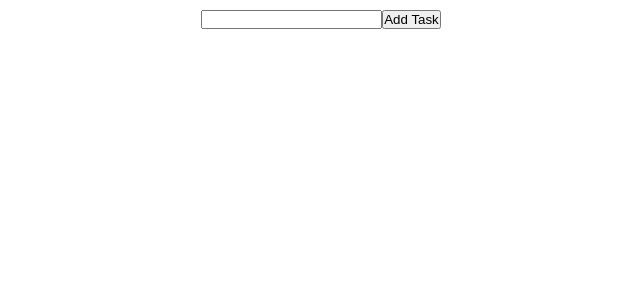
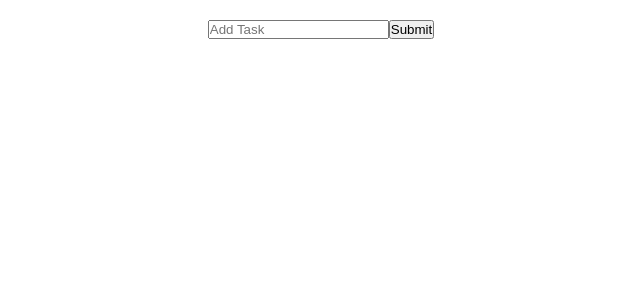
Before and after one commit to KonstantinChuper/first-react-app, a React (Create React App) app: page / in a window 1280 px wide. Shown: the top 300 px of the page, without its empty margins (319-959 px from the left). Built offline with nearby package versions, Linux system fonts and the light colour scheme.

Commit message:
training

```diff
--- /dev/null
+++ b/src/App.jsx
@@ -0,0 +1,12 @@
+import ToDoList2 from "./components/TodoList2";
+import "./styles.css";
+
+function App() {
+  return (
+    <div className="container">
+      <ToDoList2 />
+    </div>
+  );
+}
+
+export default App;
--- a/src/components/App.jsx
+++ /dev/null
@@ -1,12 +0,0 @@
-import ToDoList from "./ToDoList";
-import "./styles.css";
-
-function App() {
-  return (
-    <>
-      <ToDoList />
-    </>
-  );
-}
-
-export default App;
--- /dev/null
+++ b/src/components/Form2.jsx
@@ -0,0 +1,20 @@
+import React, { useState } from "react";
+
+export default function Form2({ addTask }) {
+  const [inputValue, setInputValue] = useState("");
+
+  function handleSubmit(e) {
+    e.preventDefault();
+    if (inputValue !== "") {
+      addTask(inputValue);
+      setInputValue("");
+    }
+  }
+
+  return (
+    <form onSubmit={handleSubmit}>
+      <input type="text" placeholder="Add Task" value={inputValue} onChange={(e) => setInputValue(e.target.value)} />
+      <button type="submit">Submit</button>
+    </form>
+  );
+}
--- /dev/null
+++ b/src/components/TodoList2.jsx
@@ -0,0 +1,33 @@
+import React, { useState } from "react";
+import Form2 from "./Form2";
+
+export default function TodoList2() {
+  const [listItems, setListItems] = useState([]);
+
+  function addTask(text) {
+    const newTask = {
+      id: Date.now(),
+      text,
+      isChecked: false,
+    };
+    const updatedTask = [...listItems, newTask];
+    setListItems(updatedTask);
+  }
+
+  return (
+    <div className="container">
+      <Form2 addTask={addTask} />
+      <ul>
+        {listItems.map((item) => {
+          return (
+            <li key={item.id}>
+              <input type="checkbox" name="ch" id="ch" />
+              <span>{item.text}</span>
+              <button>Delete</button>
+            </li>
+          );
+        })}
+      </ul>
+    </div>
+  );
+}
--- a/src/index.jsx
+++ b/src/index.jsx
@@ -1,6 +1,6 @@
 import React from "react";
 import ReactDOM from "react-dom/client";
-import App from "./components/App";
+import App from "./App";
 
 const root = ReactDOM.createRoot(document.getElementById("root"));
 root.render(
```
Also changed, not shown: src/components/back/FormItem.jsx (renamed from src/components/FormItem.jsx), src/components/back/ToDoList.jsx (renamed from src/components/ToDoList.jsx), src/styles.css (renamed from src/components/styles.css).
